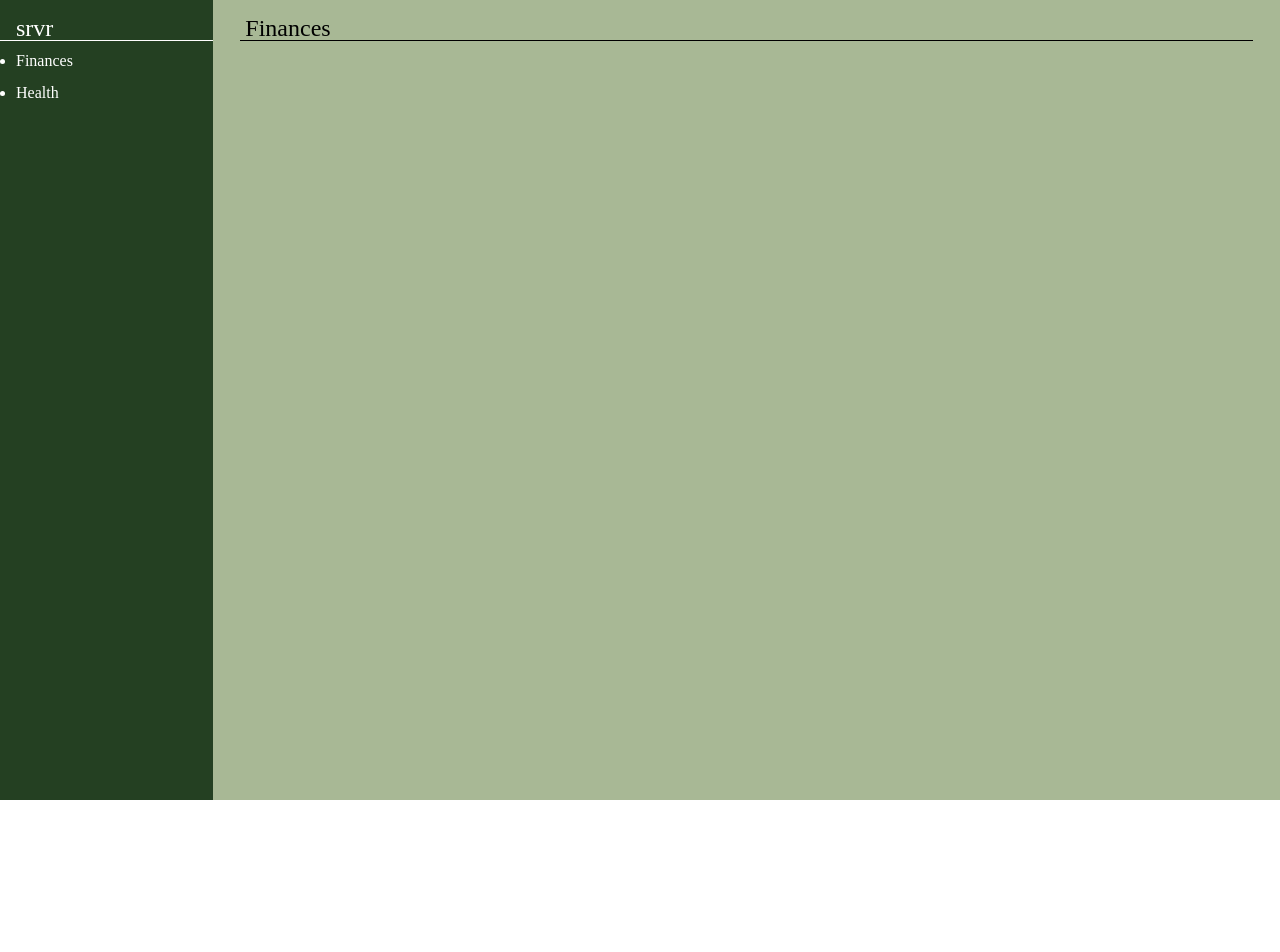
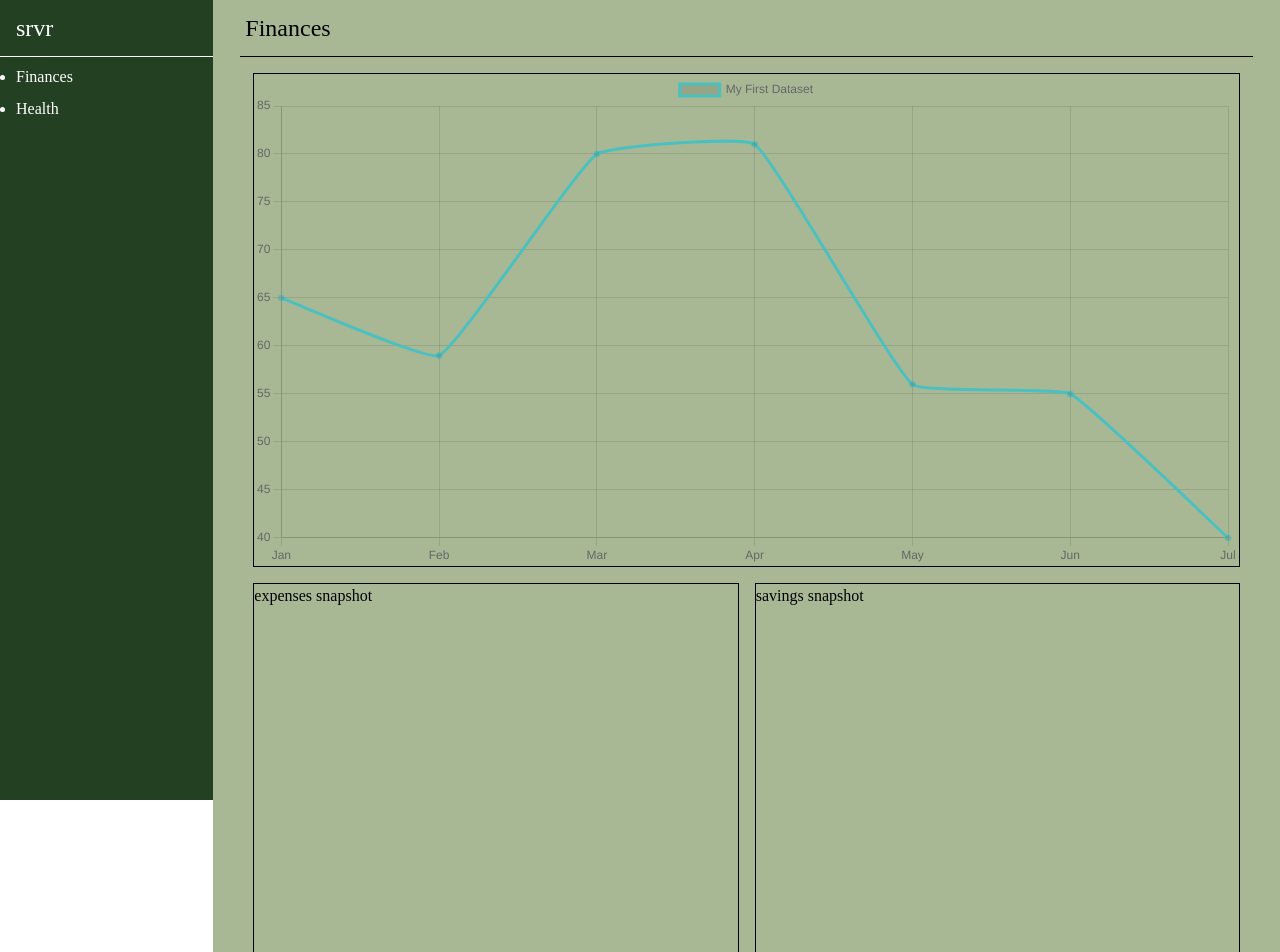
Before and after one commit to iggy808/home-server, a SvelteKit app: page /modules/finances in a window 1280 px wide. Shown: the top 952 px of the page. Before the commit the page ends 809 px from the top, so only its background shows below. Built offline with nearby package versions, Linux system fonts and the light colour scheme; a web font is replaced by a local one.

Commit message:
Rework layout, add finance grid, add chart js, add finance chart placeholder

```diff
--- a/package.json
+++ b/package.json
@@ -22,6 +22,7 @@
 	},
 	"dependencies": {
 		"@tailwindcss/vite": "^4.1.12",
+		"chart.js": "^4.5.0",
 		"tailwindcss": "^4.1.12"
 	}
 }
--- /dev/null
+++ b/src/lib/helpers/chart-helpers.ts
@@ -0,0 +1,8 @@
+import { Chart, type ChartConfiguration } from 'chart.js/auto';
+
+export const chartRender = (node : HTMLCanvasElement, options : ChartConfiguration) => {
+    console.log("chart render called");
+    console.log(node);
+    console.log(options);
+    new Chart(node, options);
+}
--- a/src/routes/+layout.svelte
+++ b/src/routes/+layout.svelte
@@ -10,24 +10,22 @@
 </svelte:head>
 
 <!-- Static layout -->
- <div id="primary-container" class="flex h-screen">
-	<div class="w-1/6 bg-sidebar">
-		<aside class="h-screen">
-			<div class="h-1/20">
+ <div id="primary-container" class="flex min-h-screen">
+	<aside class="sticky top-0 w-1/6 h-screen bg-sidebar">
+		<div>
 			<h1 class="pl-4 pt-3 pb-3 text-2xl text-white"><a href="/">srvr</a></h1>
 		</div>
 		<hr class="bg-white h-px border-0" />
-			<div class="h-[95%]">
+		<div>
 			<ul class="list-disc pl-4">
 				<li class="text-white my-2"><a href="/modules/finances">Finances</a></li>
 				<li class="text-white my-2"><a href="/modules/health">Health</a></li>
 			</ul>
 		</div>
 	</aside>
-	</div>
 
 	<!-- Dynamic page content -->
-	<main class="flex-1 h-screen bg-main">
+	<main class="flex-1 bg-main">
 		{@render children?.()}
 	</main>
  </div>
--- a/src/routes/modules/[slug]/+page.server.ts
+++ /dev/null
@@ -1,20 +0,0 @@
-import type { PageServerLoad } from './$types';
-
-export const load: PageServerLoad = async ({ params }) => {
-
-    let moduleName;
-    switch (params.slug)
-    {
-        case "finances":
-            moduleName = "Finances";
-            break;
-        case "health":
-            moduleName = "Health";
-            break;
-    }
-
-
-    return {
-        moduleName: moduleName
-    };
-};
--- a/src/routes/modules/[slug]/+page.svelte
+++ /dev/null
@@ -1,8 +0,0 @@
-<script>
-    let { data } = $props();
-</script>
-
-<div id="module-title-container" class="h-1/20">
-    <h1 class="px-8 py-3 text-2xl">{ data.moduleName }</h1>
-</div>
-<hr class="w-[95%] mx-auto"/>
--- /dev/null
+++ b/src/routes/modules/finances/+page.server.ts
@@ -0,0 +1,25 @@
+import type { ChartConfiguration } from 'chart.js';
+import type { PageServerLoad } from './$types';
+
+export const load: PageServerLoad = async () => {
+    const data = {
+        labels: ["Jan", "Feb", "Mar", "Apr", "May", "Jun", "Jul"],
+        datasets: [{
+            label: 'My First Dataset',
+            data: [65, 59, 80, 81, 56, 55, 40],
+            fill: false,
+            borderColor: 'rgb(75, 192, 192)',
+            tension: 0.1
+        }]
+    };
+
+    let financeChart : ChartConfiguration = {
+        type: 'line',
+        data: data
+    };;
+
+    return {
+        title: "Finances",
+        financeChart: financeChart
+    };
+};
--- /dev/null
+++ b/src/routes/modules/finances/+page.svelte
@@ -0,0 +1,23 @@
+<script lang="ts">
+    import { chartRender } from "$lib/helpers/chart-helpers.js";
+    let { data } = $props();
+</script>
+
+<div id="module-title-container">
+    <h1 class="px-8 py-3 text-2xl">{ data.title }</h1>
+</div>
+<hr class="w-[95%] mx-auto"/>
+<div id="module-container" class="mx-10 my-4 grid grid-cols-2 grid-rows-3 gap-4">
+    <div id="finances-chart-container" class="border col-span-2">
+        <canvas id="finances-chart" use:chartRender={ data.financeChart } ></canvas>
+    </div>
+    <div id="expenses-snapshot-container" class="border">
+        <p>expenses snapshot</p>
+    </div>
+    <div id="savings-snapshot-container" class="border">
+        <p>savings snapshot</p>
+    </div>
+    <div id="finances-table-container" class="border col-span-2">
+        <p>finances table</p>
+    </div>
+</div>
--- /dev/null
+++ b/src/routes/modules/health/+page.server.ts
@@ -0,0 +1,8 @@
+import type { PageServerLoad } from './$types';
+
+export const load: PageServerLoad = async () => {
+
+    return {
+        title: "Health"
+    };
+};
--- /dev/null
+++ b/src/routes/modules/health/+page.svelte
@@ -0,0 +1,9 @@
+<script>
+    let { data } = $props();
+</script>
+
+<div id="module-title-container">
+    <h1 class="px-8 py-3 text-2xl">{ data.title }</h1>
+</div>
+<hr class="w-[95%] mx-auto"/>
+<div id="module-container" class="mx-10 my-4"></div>
```
Also changed, not shown: 1 other file (tests, documents, lock files or other folders). Lines whose indentation alone changed are shown as unchanged.
